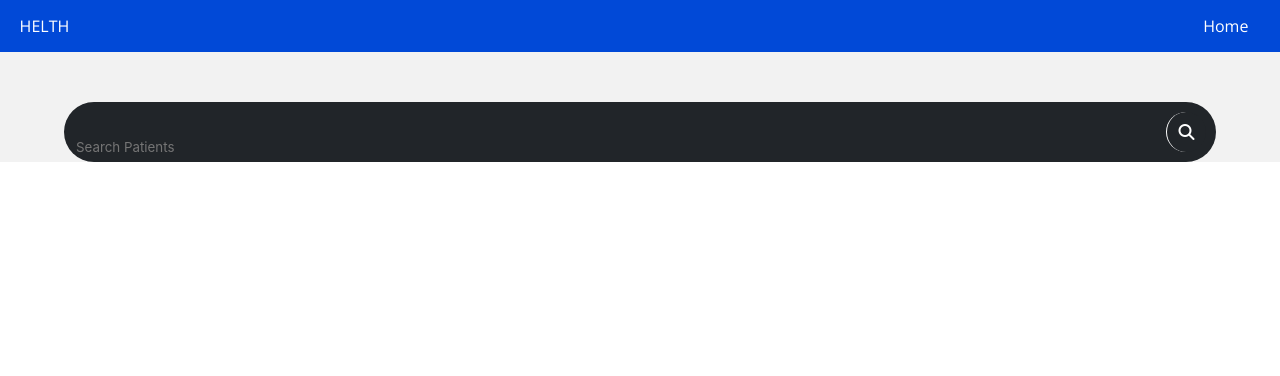
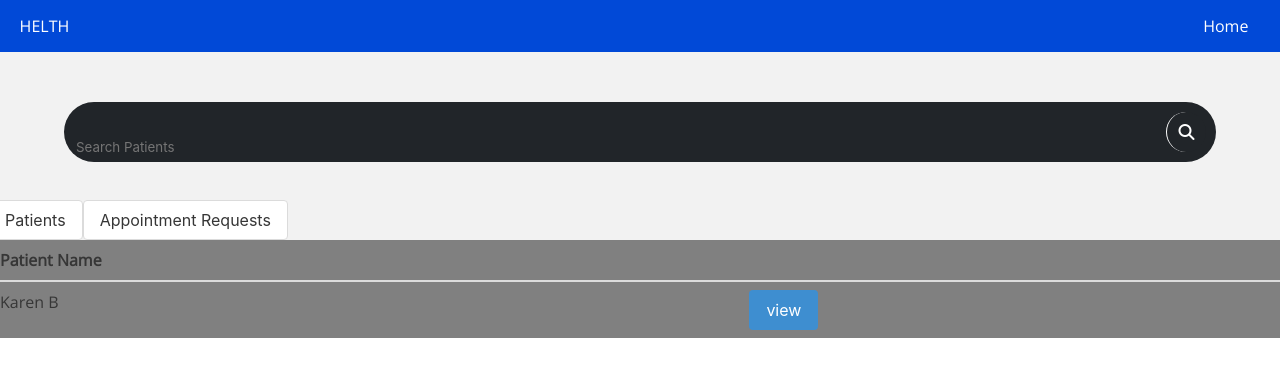
Before and after one commit to mununuribonjesi/cssd-health-client, a React (Create React App) app: page /patientScreen in a window 1280 px wide. Shown: the top 376 px of the page. Built offline with nearby package versions, Linux system fonts and the light colour scheme.

Commit message:
patient screen and appointment screen
user interface design

```diff
--- a/src/components/Login.js
+++ b/src/components/Login.js
@@ -15,8 +15,6 @@ class Login extends Component {
         const { events } = this.state;
 
         console.log(events);
-
-
         return (
 
 <section class="hero is-fullheight">
--- a/src/components/patientScreen.css
+++ b/src/components/patientScreen.css
@@ -3,6 +3,15 @@
 body{
   background: #f2f2f2;
   font-family: 'Open Sans', sans-serif;
+}
+button
+{
+margin-top: 0px;
+}
+.table{
+
+  width: 100%;
+  background-color: grey;
 }
 
 .searchbar {
--- a/src/components/patientScreen.js
+++ b/src/components/patientScreen.js
@@ -1,33 +1,125 @@
 import React, { Component } from 'react';
 import './patientScreen.css'
+
 
 class patientScreen extends Component {
     constructor(props) {
         super(props)
 
+        this.showAppointments = this.showAppointments.bind(this);
+        this.showPatients = this.showPatients.bind(this);
+
         this.state = {
-            events: []
-        }
+            events: [],
+            isView: false,
+            isPatients: true,
+            isAppointmentRequest: false
+       }
 
 
 
     }
 
+
+
+     showAppointments (){
+
+        this.setState({isPatients:false});
+        this.setState({isAppointmentRequest:true});
+    }
+
+     showPatients ()
+    {
+        this.setState({isAppointmentRequest:false});
+        this.setState({isPatients:true});
+
+    }
+
     render() {
-        const { events } = this.state;
 
-        console.log(events);
+        const isAppointmentRequest = this.state.isAppointmentRequest;
+        const isPatients = this.state.isPatients;
+
 
 
         return (
 
+
+            <div className="">
+
+            <div className="">
         <div className="container">
-            <div class="searchbar">
+            <div className="searchbar">
                <input type="text" class="search_input" placeholder="Search Patients"/>
                <a href="#" className="search_icon"><i class="fa fa-search"></i></a>
             </div>
+            </div>
 
+            <div className = "columns">
+                <div className="is-one-fifth">
+                <button onClick={this.showPatients} className="button is-Dark">Patients</button>
+                </div>
+
+                <div className="is-one-fifth">
+                <button onClick={this.showAppointments} className="button is-Dark">Appointment Requests</button>
+                </div>
             </div>
+
+
+            <div>
+    {isAppointmentRequest &&
+    <div className="columns">
+
+<table className="table">
+<thead>
+<tr>
+<th>Patient Name</th>
+<th>Appointment Date</th>
+<th></th>
+<th></th>
+</tr>
+</thead>
+<tbody>
+<tr>
+<td>Karen B. Healthy</td>
+<td>2019/10/2020 - 15:00pm</td>
+<td><button onClick={this.showAppointments} className="button is-success">Accept </button></td>
+<td><button onClick={this.showAppointments} className="button is-danger">Decline </button></td>
+</tr>
+</tbody>
+</table>
+    </div>}
+</div>
+
+
+
+
+
+<div>
+
+{isPatients &&
+<div className="columns">
+
+            <table className="table">
+      <thead>
+        <tr>
+          <th>Patient Name</th>
+            <th> </th>
+        </tr>
+      </thead>
+      <tbody>
+        <tr>
+          <td>Karen B</td>
+          <td><button onClick='toggleView()' class="button is-info">view</button></td>
+
+        </tr>
+      </tbody>
+    </table>
+    </div>}
+</div>
+
+</div>
+</div>
 
         );
     }
```
Also changed, not shown: 1 other file (tests, documents, lock files or other folders).
